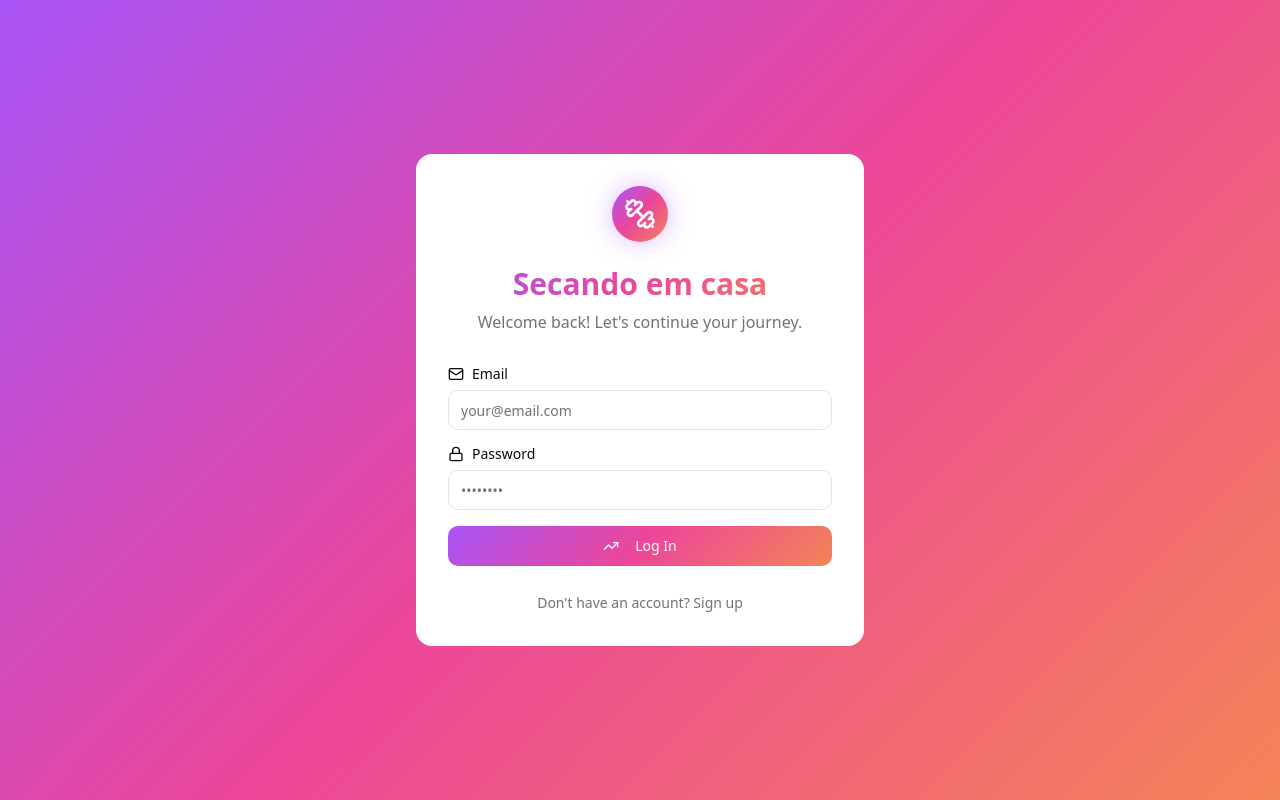
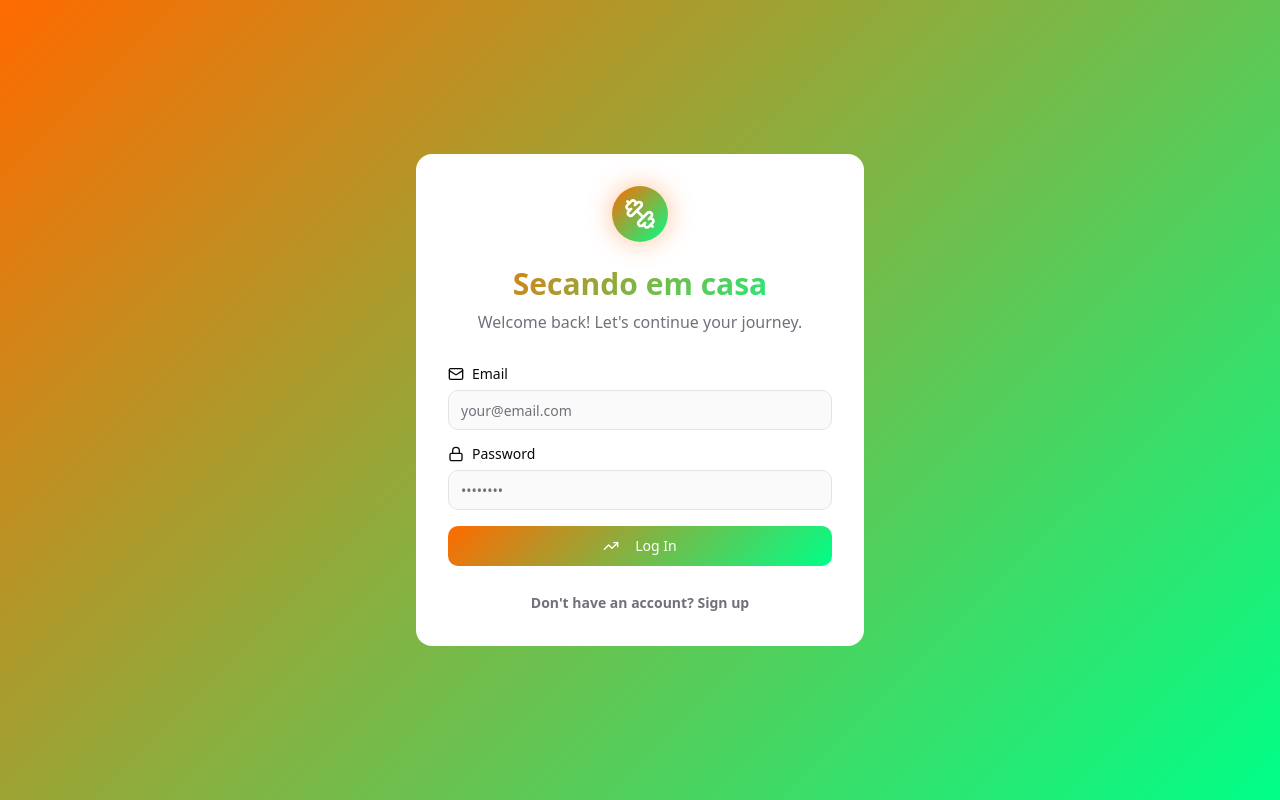
Before and after one commit to Andersonteste/secandoem30d, a React (Vite) app: page /auth in a window 1280 px wide. Built offline with nearby package versions, Linux system fonts and the light colour scheme; the HTML template or start-up script is replaced by a standard one.

Commit message:
Refactor: Update visual identity

```diff
--- a/src/index.css
+++ b/src/index.css
@@ -8,7 +8,7 @@ All colors MUST be HSL.
 
 @layer base {
   :root {
-    --background: 0 0% 100%;
+    --background: 0 0% 98%;
     --foreground: 240 10% 3.9%;
 
     --card: 0 0% 100%;
@@ -17,16 +17,16 @@ All colors MUST be HSL.
     --popover: 0 0% 100%;
     --popover-foreground: 240 10% 3.9%;
 
-    --primary: 271 91% 65%;
+    --primary: 25 100% 50%;
     --primary-foreground: 0 0% 100%;
 
-    --secondary: 17 88% 65%;
+    --secondary: 152 100% 50%;
     --secondary-foreground: 0 0% 100%;
 
     --muted: 240 4.8% 95.9%;
     --muted-foreground: 240 3.8% 46.1%;
 
-    --accent: 330 81% 60%;
+    --accent: 25 100% 50%;
     --accent-foreground: 0 0% 100%;
 
     --destructive: 0 84.2% 60.2%;
@@ -34,45 +34,45 @@ All colors MUST be HSL.
 
     --border: 240 5.9% 90%;
     --input: 240 5.9% 90%;
-    --ring: 271 91% 65%;
+    --ring: 25 100% 50%;
 
     --radius: 0.75rem;
 
-    --gradient-primary: linear-gradient(135deg, hsl(271, 91%, 65%), hsl(330, 81%, 60%), hsl(17, 88%, 65%));
-    --gradient-card: linear-gradient(145deg, hsl(0, 0%, 100%), hsl(240, 4.8%, 97%));
-    --shadow-glow: 0 8px 32px -8px hsl(271, 91%, 65% / 0.3);
-    --shadow-card: 0 4px 16px -4px hsl(240, 5%, 75% / 0.15);
+    --gradient-primary: linear-gradient(135deg, hsl(25, 100%, 50%), hsl(152, 100%, 50%));
+    --gradient-card: linear-gradient(145deg, hsl(0, 0%, 100%), hsl(0, 0%, 97%));
+    --shadow-glow: 0 8px 32px -8px hsl(25, 100%, 50% / 0.3);
+    --shadow-card: 0 4px 16px -4px hsl(240, 5%, 75% / 0.2);
 
-    --sidebar-background: 0 0% 98%;
+    --sidebar-background: 0 0% 100%;
     --sidebar-foreground: 240 5.3% 26.1%;
-    --sidebar-primary: 271 91% 65%;
-    --sidebar-primary-foreground: 0 0% 98%;
+    --sidebar-primary: 25 100% 50%;
+    --sidebar-primary-foreground: 0 0% 100%;
     --sidebar-accent: 240 4.8% 95.9%;
     --sidebar-accent-foreground: 240 5.9% 10%;
     --sidebar-border: 220 13% 91%;
-    --sidebar-ring: 271 91% 65%;
+    --sidebar-ring: 25 100% 50%;
   }
 
   .dark {
-    --background: 240 10% 3.9%;
+    --background: 240 10% 5%;
     --foreground: 0 0% 98%;
 
-    --card: 240 10% 6%;
+    --card: 240 10% 8%;
     --card-foreground: 0 0% 98%;
 
-    --popover: 240 10% 6%;
+    --popover: 240 10% 8%;
     --popover-foreground: 0 0% 98%;
 
-    --primary: 271 91% 65%;
+    --primary: 25 100% 50%;
     --primary-foreground: 0 0% 100%;
 
-    --secondary: 17 88% 65%;
+    --secondary: 152 100% 50%;
     --secondary-foreground: 0 0% 100%;
 
     --muted: 240 3.7% 15.9%;
     --muted-foreground: 240 5% 64.9%;
 
-    --accent: 330 81% 60%;
+    --accent: 25 100% 50%;
     --accent-foreground: 0 0% 100%;
 
     --destructive: 0 62.8% 50.6%;
@@ -80,21 +80,21 @@ All colors MUST be HSL.
 
     --border: 240 3.7% 15.9%;
     --input: 240 3.7% 15.9%;
-    --ring: 271 91% 65%;
+    --ring: 25 100% 50%;
 
-    --gradient-primary: linear-gradient(135deg, hsl(271, 91%, 65%), hsl(330, 81%, 60%), hsl(17, 88%, 65%));
-    --gradient-card: linear-gradient(145deg, hsl(240, 10%, 8%), hsl(240, 10%, 6%));
-    --shadow-glow: 0 8px 32px -8px hsl(271, 91%, 65% / 0.4);
+    --gradient-primary: linear-gradient(135deg, hsl(25, 100%, 50%), hsl(152, 100%, 50%));
+    --gradient-card: linear-gradient(145deg, hsl(240, 10%, 10%), hsl(240, 10%, 8%));
+    --shadow-glow: 0 8px 32px -8px hsl(25, 100%, 50% / 0.4);
     --shadow-card: 0 4px 16px -4px hsl(240, 10%, 0% / 0.3);
 
     --sidebar-background: 240 5.9% 10%;
     --sidebar-foreground: 240 4.8% 95.9%;
-    --sidebar-primary: 271 91% 65%;
+    --sidebar-primary: 25 100% 50%;
     --sidebar-primary-foreground: 0 0% 100%;
     --sidebar-accent: 240 3.7% 15.9%;
     --sidebar-accent-foreground: 240 4.8% 95.9%;
     --sidebar-border: 240 3.7% 15.9%;
-    --sidebar-ring: 271 91% 65%;
+    --sidebar-ring: 25 100% 50%;
   }
 }
 
@@ -107,12 +107,12 @@ All colors MUST be HSL.
     @apply bg-background text-foreground;
   }
 
-  /* Apply dark mode by default */
-  :root {
-    color-scheme: dark;
+  /* Typography - Bold titles and semibold buttons */
+  h1, h2, h3, h4, h5, h6 {
+    @apply font-bold;
   }
 
-  html {
-    @apply dark;
+  button {
+    @apply font-semibold;
   }
 }
```
